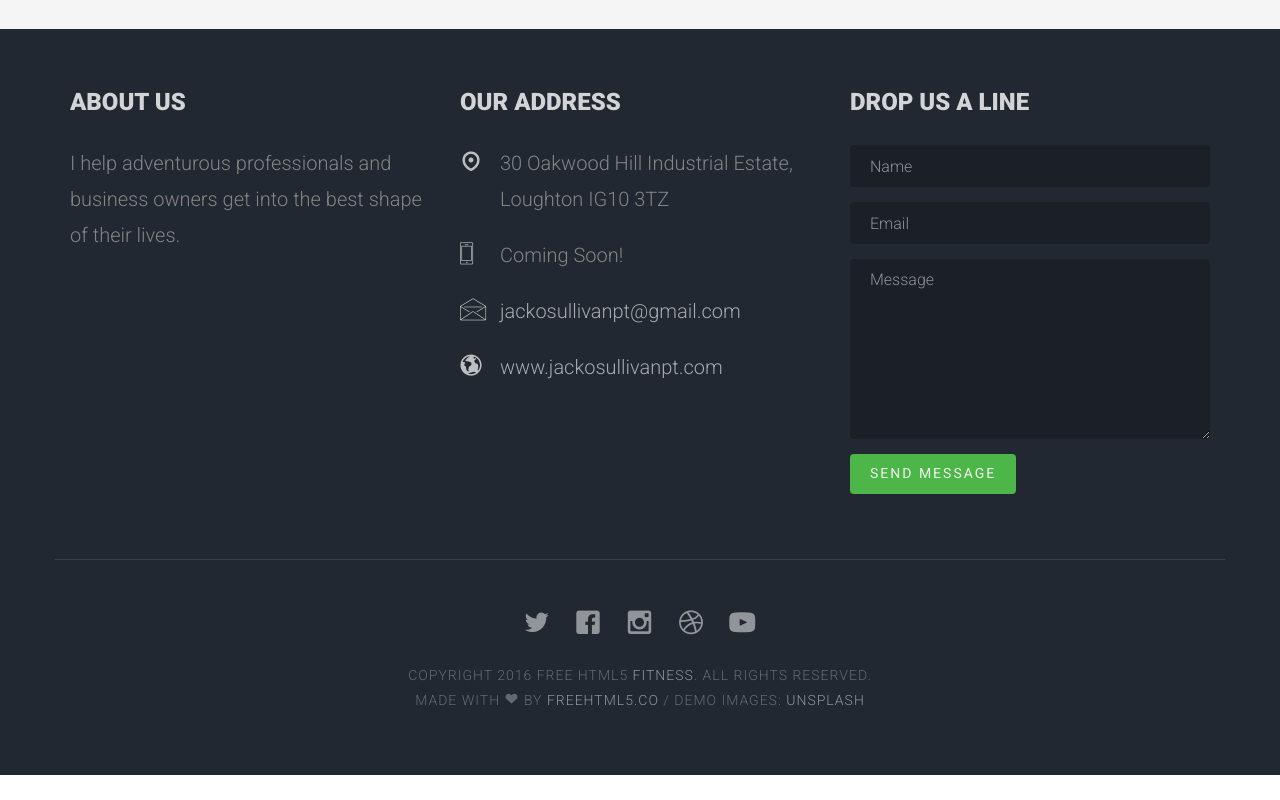
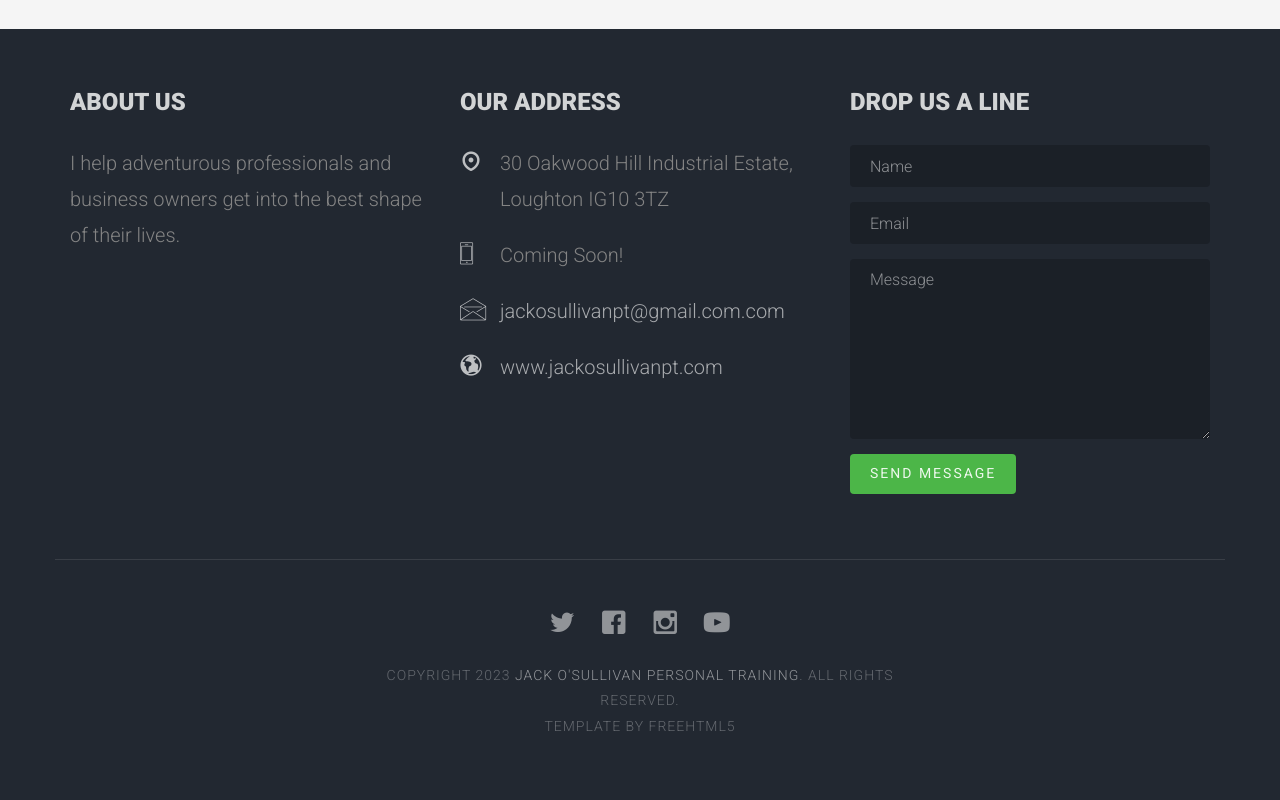
Before and after one commit to jackosullivanpt/jackosullivanpt.co.uk, a plain HTML site: page services.html in a window 1280 px wide. Shown: the part 2390-3190 px from the top of the page. Before the commit the page ends 3165 px from the top, so only its background shows below. Drawn offline with Linux system fonts and the light colour scheme; files whose address does not match are found by name.

Commit message:
Update services.html

```diff
--- a/services.html
+++ b/services.html
@@ -284,6 +284,10 @@
 				</div>
 			</div>
 		</div>
+
+
+
+
 		<footer>
 			<div id="footer">
 				<div class="container">
@@ -298,7 +302,7 @@
 							<ul class="contact-info">
 								<li><i class="icon-map-marker"></i>30 Oakwood Hill Industrial Estate, Loughton IG10 3TZ</li>
 								<li><i class="icon-phone"></i>Coming Soon!</li>
-								<li><i class="icon-envelope"></i><a href="#">jackosullivanpt@gmail.com</a></li>
+								<li><i class="icon-envelope"></i><a href="#">jackosullivanpt@gmail.com.com</a></li>
 								<li><i class="icon-globe2"></i><a href="www.jackosullivanpt.com">www.jackosullivanpt.com</a></li>
 							</ul>
 						</div>
@@ -326,13 +330,13 @@
 					<div class="row copy-right">
 						<div class="col-md-6 col-md-offset-3 text-center">
 							<p class="fh5co-social-icons">
-								<a href="#"><i class="icon-twitter2"></i></a>
-								<a href="#"><i class="icon-facebook2"></i></a>
-								<a href="#"><i class="icon-instagram"></i></a>
-								<a href="#"><i class="icon-dribbble2"></i></a>
-								<a href="#"><i class="icon-youtube"></i></a>
+								<a href="https://twitter.com/jackosullivanpt"><i class="icon-twitter2"></i></a>
+								<a href="https://facebook.com/jackosullivanpt"><i class="icon-facebook2"></i></a>
+								<a href="https://www.instagram.com/jackosullivanpt/"><i class="icon-instagram"></i></a>
+								<a href="https://www.youtube.com/@jackosullivanpt"><i class="icon-youtube"></i></a>
 							</p>
-							<p>Copyright 2016 Free Html5 <a href="#">Fitness</a>. All Rights Reserved. <br>Made with <i class="icon-heart3"></i> by <a href="http://freehtml5.co/" target="_blank">Freehtml5.co</a> / Demo Images: <a href="https://unsplash.com/" target="_blank">Unsplash</a></p>
+							<p>Copyright 2023  <a href="index.html">Jack O'Sullivan Personal Training</a>.
+								All Rights Reserved. <br>Template by Freehtml5 </p>
 						</div>
 					</div>
 				</div>
```
